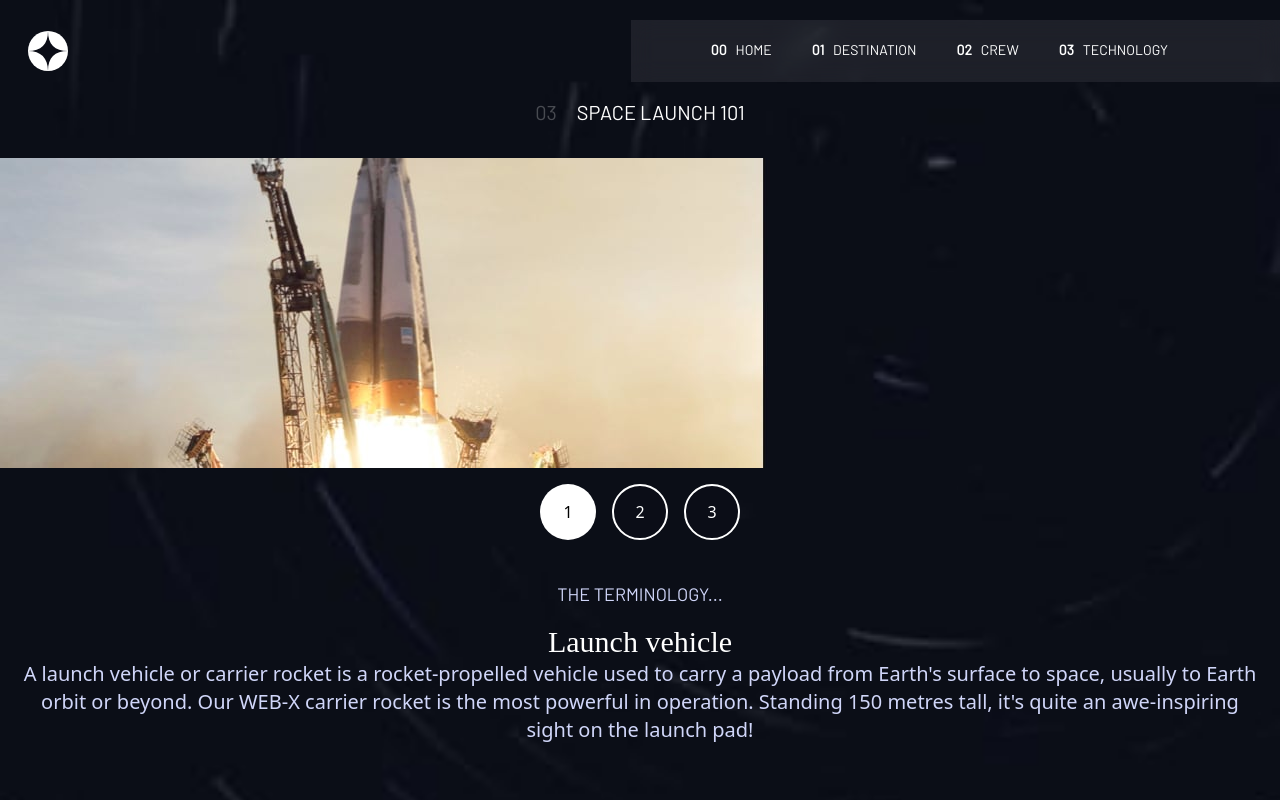
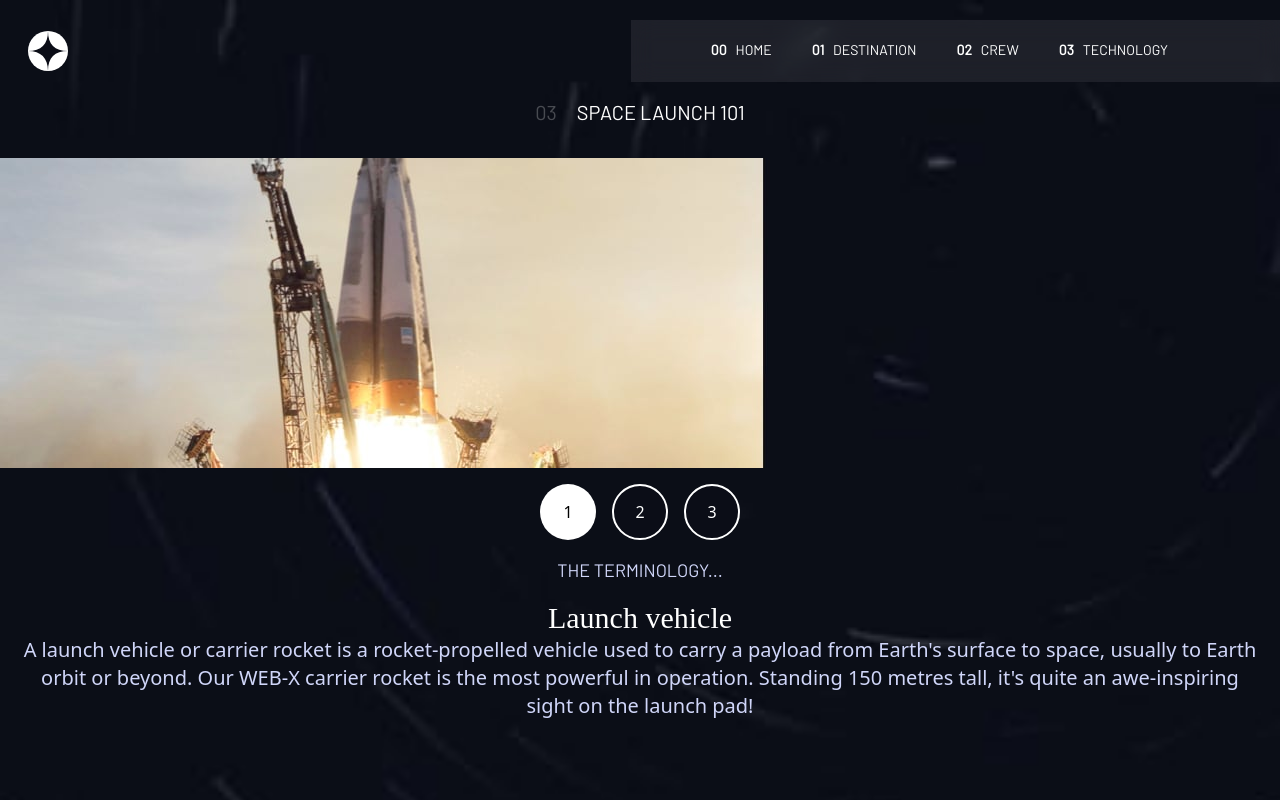
Before and after one commit to 722sofiaameh/space-tourism-website, a React (Vite) app: page /technology in a window 1280 px wide. Built offline with nearby package versions, Linux system fonts and the light colour scheme; a web font is replaced by a local one.

Commit message:
chora : code clean up

```diff
--- a/src/technology.jsx
+++ b/src/technology.jsx
@@ -26,7 +26,7 @@ const Technology = () => {
                 ))}
             </div>
 
-            <h1 className="text-center uppercase text-fontWhite font-Barlow mt-10 text-lg">The Terminology...</h1>
+            <h1 className="text-center uppercase text-fontWhite font-Barlow mt-4 text-lg">The Terminology...</h1>
             <div className="text-center p-4">
                 <h1 className="text-white font-Bellefair text-3xl">{name}</h1>
                 <p className="text-fontWhite text-xl">{description}</p>
```
